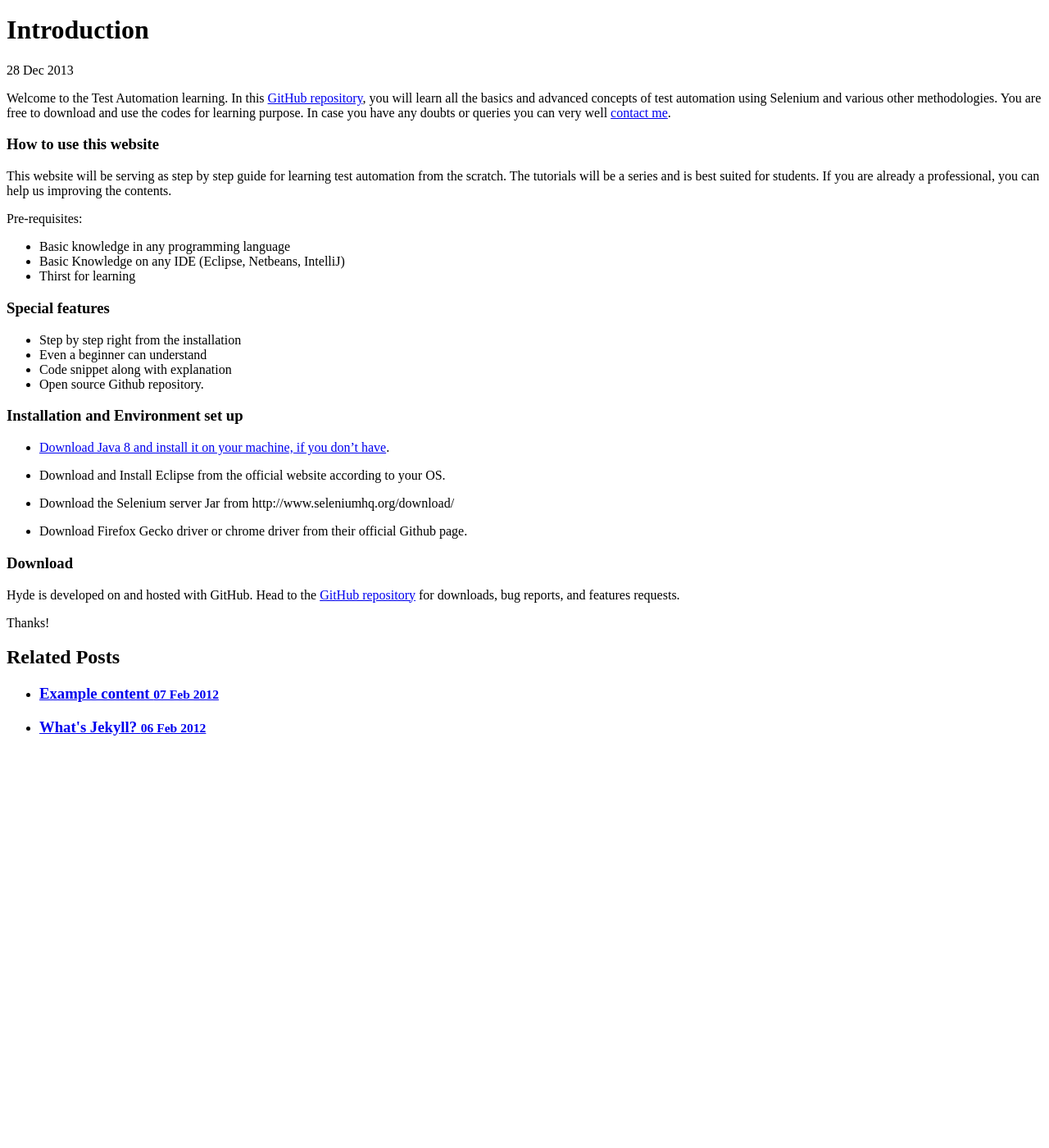
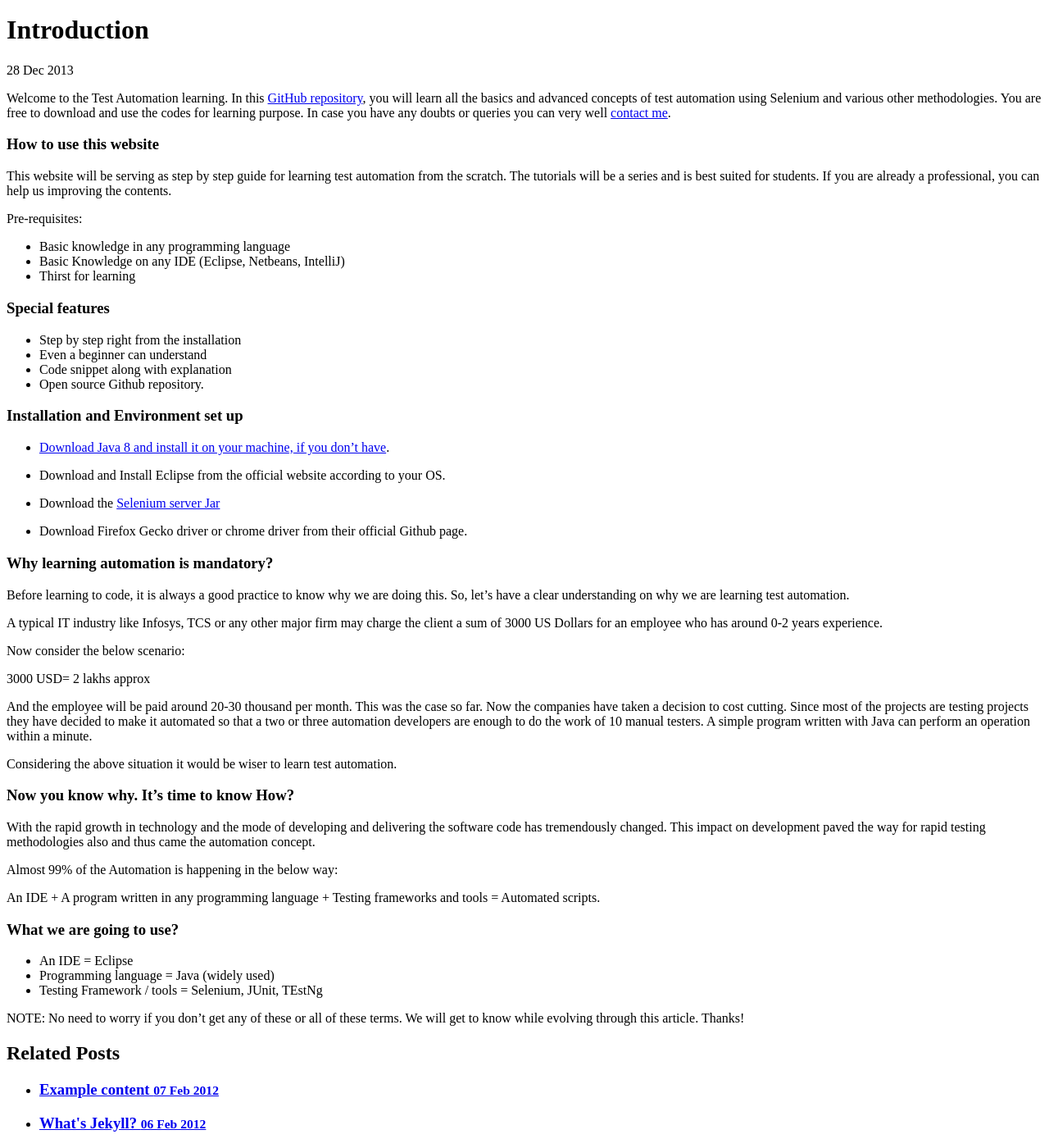
Before and after one commit to Arulprasath36/Arulprasath36.github.io, a Jekyll site: the page built from _posts/2013-12-28-introducing-hyde.md, in a window 1280 px wide and 1400 px high, scrolled down 169 px. Shown: the whole window at 82% size. Built offline with Jekyll 4.4.1, drawn with Linux system fonts in a browser that asks for light colours; Markdown is read by kramdown in place of the engine named in the settings; before the commit the page ends 1086 px from its top, so only the background shows below that.

Commit message:
updated the why and how section

```diff
--- a/_posts/2013-12-28-introducing-hyde.md
+++ b/_posts/2013-12-28-introducing-hyde.md
@@ -28,12 +28,37 @@ Pre-requisites:
 
 * Download and Install Eclipse from the official website according to your OS.
 
-* Download the Selenium server Jar from http://www.seleniumhq.org/download/
+* Download the [Selenium server Jar](http://www.seleniumhq.org/download/)
 
 * Download Firefox Gecko driver or chrome driver from their official Github page.
 
-### Download
+### Why learning automation is mandatory?
 
-Hyde is developed on and hosted with GitHub. Head to the <a href="https://github.com/poole/hyde">GitHub repository</a> for downloads, bug reports, and features requests.
+Before learning to code, it is always a good practice to know why we are doing this. So, let's have a clear understanding on why we are learning test automation.
 
+A typical IT industry like Infosys, TCS or any other major firm may charge the client a sum of 3000 US Dollars for an employee who has around 0-2 years experience.
+
+Now consider the below scenario:
+
+3000 USD= 2 lakhs approx
+
+And the employee will be paid around 20-30 thousand per month. This was the case so far. Now the companies have taken a decision to cost cutting. Since most of the projects are testing projects they have decided to make it automated so that a two or three automation developers are enough to do the work of 10 manual testers. A simple program written with Java can perform an operation within a minute.
+
+Considering the above situation it would be wiser to learn test automation.
+
+### Now you know why. It's time to know How?
+
+With the rapid growth in technology and the mode of developing and delivering the software code has tremendously changed. This impact on development paved the way for rapid testing methodologies also and thus came the automation concept.
+
+Almost 99% of the Automation is happening in the below way:
+
+An IDE + A program written in any programming language + Testing frameworks and tools = Automated scripts.
+
+### What we are going to use?
+
+* An IDE = Eclipse
+* Programming language = Java (widely used)
+* Testing Framework / tools = Selenium, JUnit, TEstNg
+
+NOTE: No need to worry if you don't get any of these or all of these terms. We will get to know while evolving through this article.
 Thanks!
```
